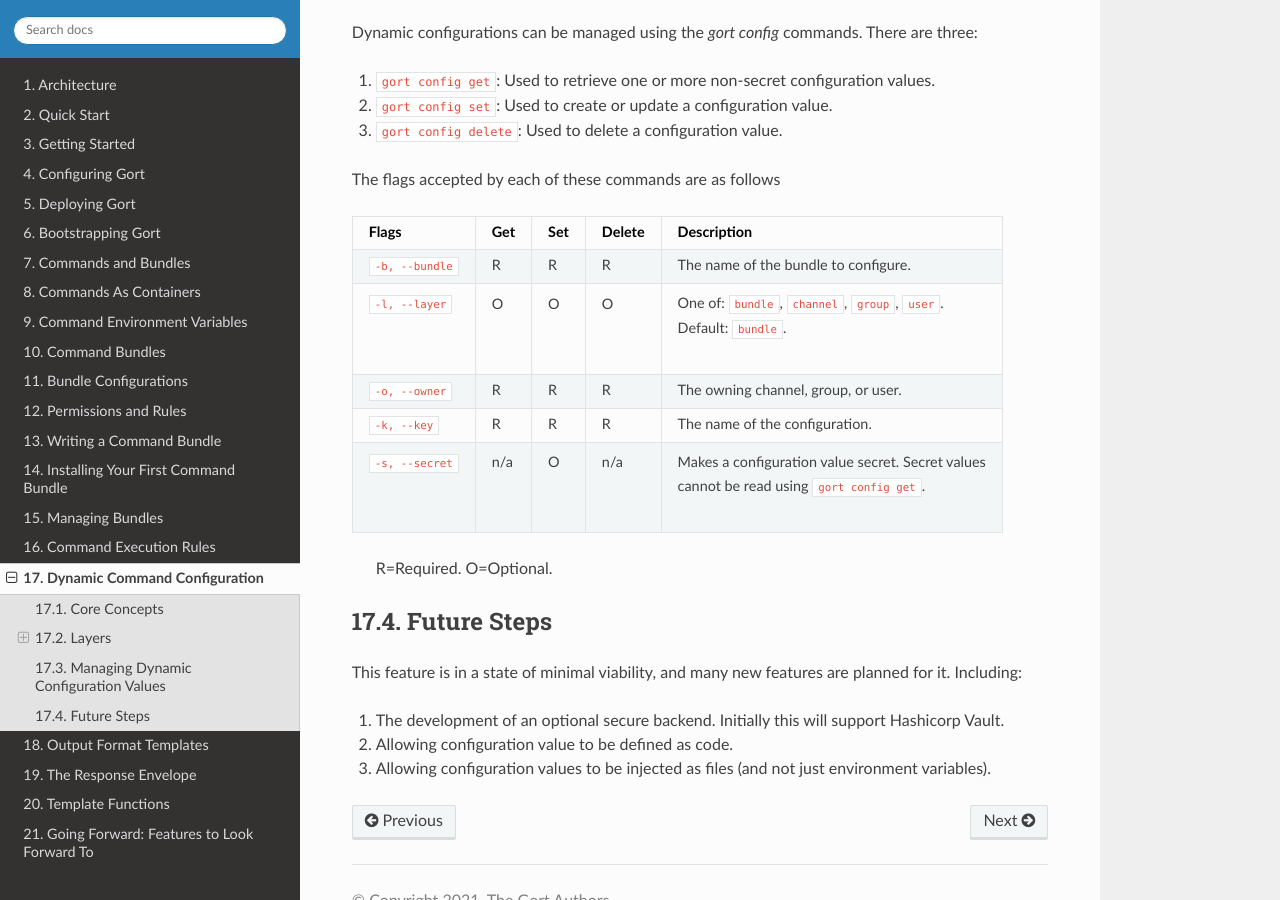
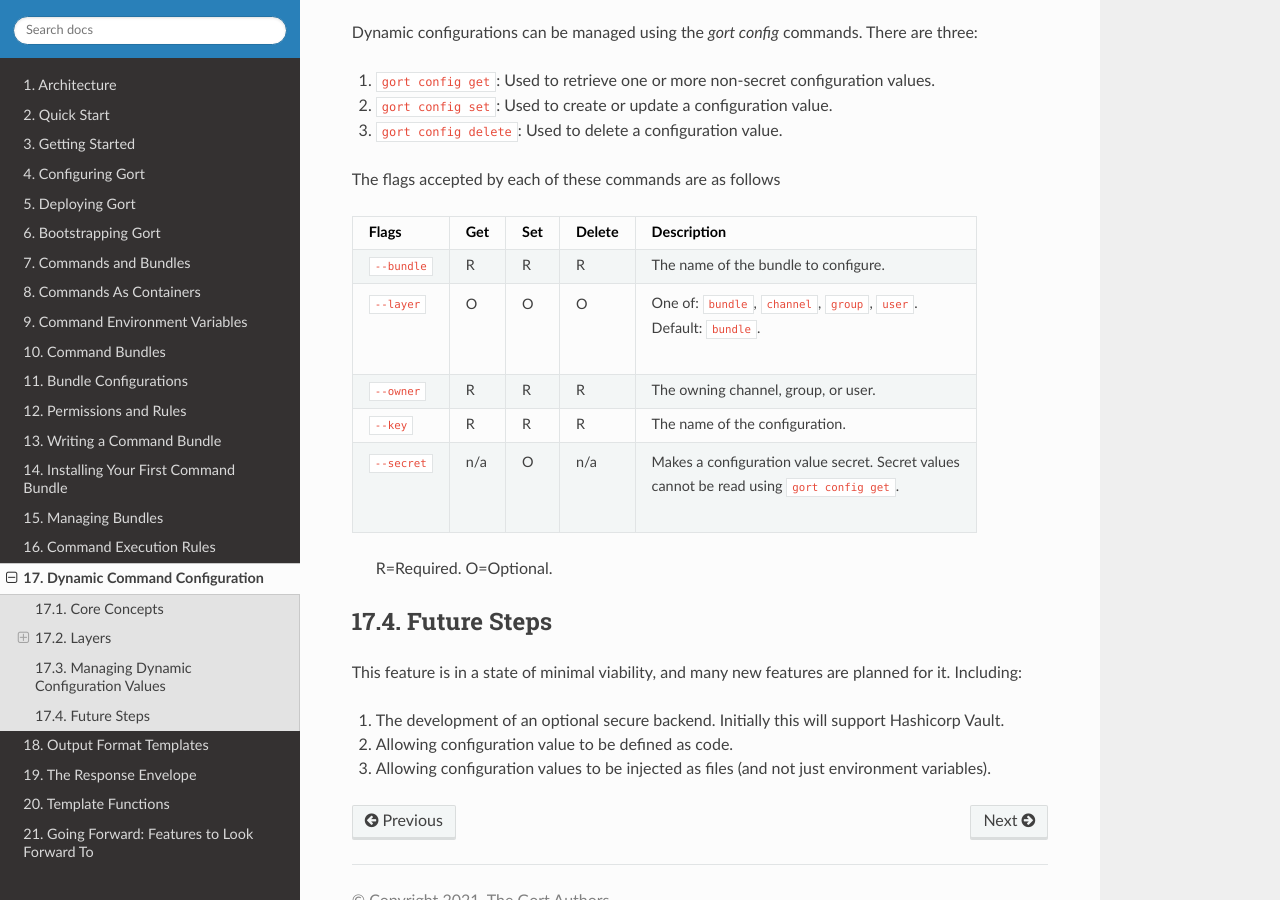
Before and after one commit to getgort/gort-guide, a Sphinx documentation site: the page built from guide/source/sections/dynamic-command-configuration.rst, in a window 1280 px wide and 900 px high, scrolled down 2509 px. Built offline with Sphinx 7.4.7 and the Read the Docs theme 2.0.0, drawn with Linux system fonts in a browser that asks for light colours.

Commit message:
Formatting

```diff
--- a/guide/source/sections/dynamic-command-configuration.rst
+++ b/guide/source/sections/dynamic-command-configuration.rst
@@ -108,21 +108,21 @@
 
 The flags accepted by each of these commands are as follows
 
-+-------------------+------+-----+--------+--------------------------------------------------------+
-| Flags             | Get  | Set | Delete | Description                                            |
-+===================+======+=====+========+========================================================+
-| ``-b, --bundle``  | R    | R   | R      | The name of the bundle to configure.                   |
-+-------------------+------+-----+--------+--------------------------------------------------------+
-|| ``-l, --layer``  || O   || O  || O     || One of: ``bundle``, ``channel``, ``group``, ``user``. |
-||                  ||     ||    ||       || Default: ``bundle``.                                  |
-+-------------------+------+-----+--------+--------------------------------------------------------+
-| ``-o, --owner``   | R    | R   | R      | The owning channel, group, or user.                    |
-+-------------------+------+-----+--------+--------------------------------------------------------+
-| ``-k, --key``     | R    | R   | R      | The name of the configuration.                         |
-+-------------------+------+-----+--------+--------------------------------------------------------+
-|| ``-s, --secret`` || n/a || O  || n/a   || Makes a configuration value secret. Secret values     |
-||                  ||     ||    ||       || cannot be read using ``gort config get``.             |
-+-------------------+------+-----+--------+--------------------------------------------------------+
++---------------+------+-----+--------+--------------------------------------------------------+
+| Flags         | Get  | Set | Delete | Description                                            |
++===============+======+=====+========+========================================================+
+| ``--bundle``  | R    | R   | R      | The name of the bundle to configure.                   |
++---------------+------+-----+--------+--------------------------------------------------------+
+|| ``--layer``  || O   || O  || O     || One of: ``bundle``, ``channel``, ``group``, ``user``. |
+||              ||     ||    ||       || Default: ``bundle``.                                  |
++---------------+------+-----+--------+--------------------------------------------------------+
+| ``--owner``   | R    | R   | R      | The owning channel, group, or user.                    |
++---------------+------+-----+--------+--------------------------------------------------------+
+| ``--key``     | R    | R   | R      | The name of the configuration.                         |
++---------------+------+-----+--------+--------------------------------------------------------+
+|| ``--secret`` || n/a || O  || n/a   || Makes a configuration value secret. Secret values     |
+||              ||     ||    ||       || cannot be read using ``gort config get``.             |
++---------------+------+-----+--------+--------------------------------------------------------+
 
     R=Required. O=Optional.
 
```
